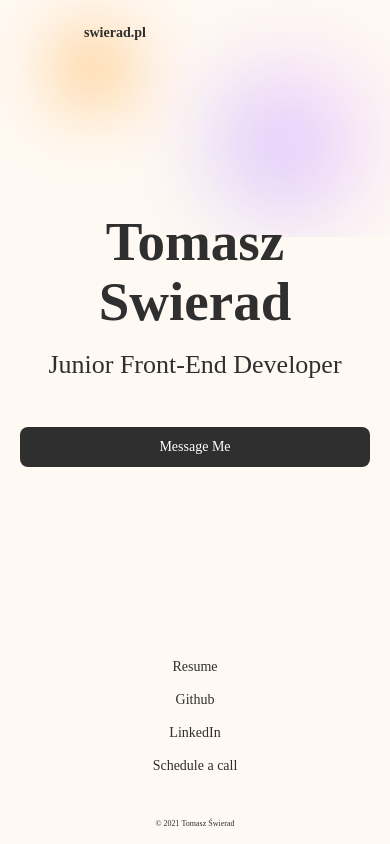
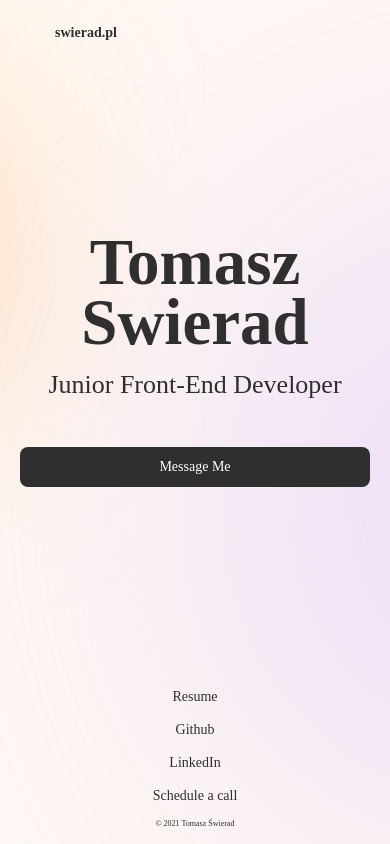
Before and after one commit to TomSWD/portfolio, a Vue app: page / in a window 390 px wide. Built offline with nearby package versions, Linux system fonts and the light colour scheme; a web font is replaced by a local one.

Commit message:
Update Main.vue

```diff
--- a/src/components/Main.vue
+++ b/src/components/Main.vue
@@ -16,7 +16,7 @@
           <ul>
             <a
               class="hero__link"
-              href="https://github.com/TomaszSWD"
+              href="https://github.com/TomSWD"
               target="__blank"
               title="Tomasz Świerad GitHub"
               >Github</a
@@ -25,7 +25,7 @@
           <ul>
             <a
               class="hero__link"
-              href="https://www.linkedin.com/in/tomasz-%C5%9Bwierad-573a1420b/"
+              href="https://www.linkedin.com/in/tomasz-swierad/"
               target="__blank"
               title="Tomasz Świerad LinkedIn"
               >LinkedIn</a
@@ -51,8 +51,9 @@
 <style scoped>
 .background {
   position: absolute;
-  width: 100vw;
-  /* height: 100vh; pierdoli*/
+  width: 100%;
+  height: 100%;
+  object-fit: cover;
 }
 .hero__container {
   display: flex;
@@ -64,12 +65,11 @@
   margin: 0px auto;
   padding: 0px 20px 0px 20px;
 }
-
 .hero__website {
   font-size: 14px;
   font-weight: 700;
   margin-top: 26px;
-  margin-left: 64px;
+  margin-left: 10%;
 }
 .hero__website:hover {
   opacity: 0.8;
@@ -154,21 +154,9 @@
     width: 100%;
   }
 }
-@media (max-width: 555px) {
-  .hero__title {
-    font-size: 55px;
-    line-height: 60px;
-  }
-  .hero__sub-title {
-    font-size: 26px;
-  }
-}
 @media (max-width: 480px) {
-  /* .hero__website {
-    margin-top: 90px;
-  } */
   .hero__btn {
-    margin-bottom: 40px;
+    margin-bottom: 30px;
   }
   .hero__links {
     flex-direction: column;
@@ -177,7 +165,7 @@
   }
   .hero__copyright {
     font-size: 8px;
-    margin-top: 45px;
+    margin-top: 15px;
   }
 }
 </style>
```
